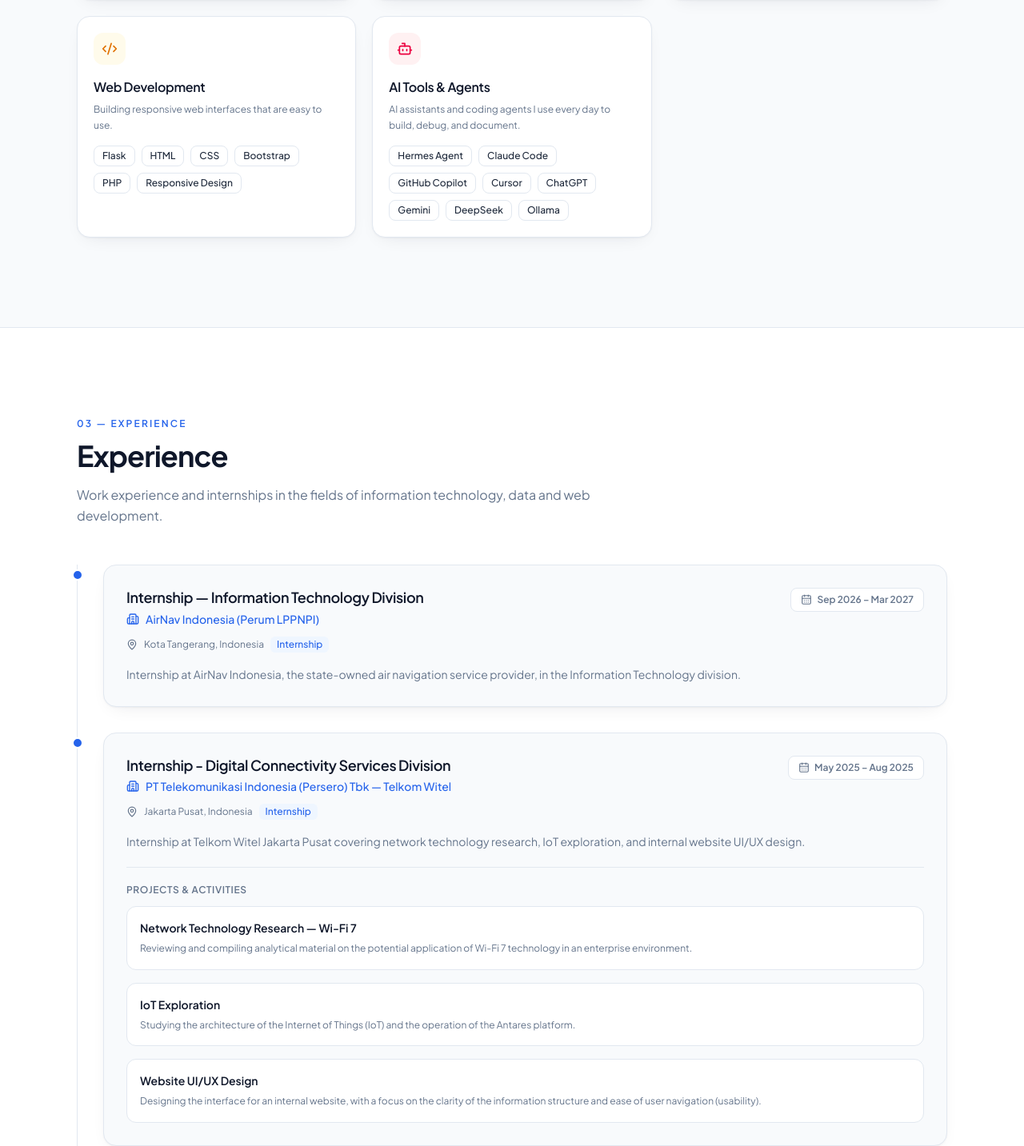
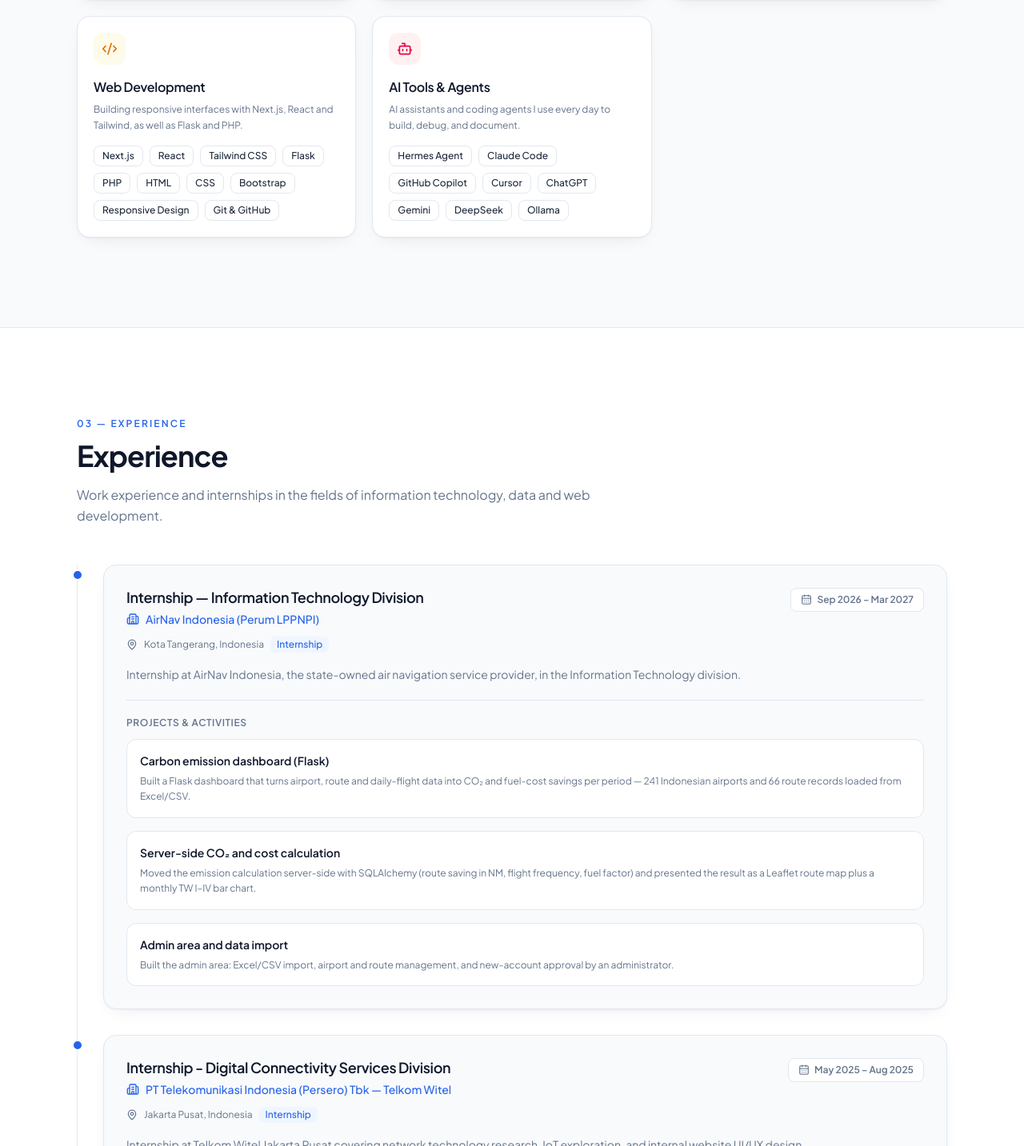
Before and after one commit to tifaniyy/portfolio, a Next.js app: page / in a window 1280 px wide. Shown: the part 2530-3963 px from the top of the page at 80% size. Built offline with nearby package versions, Linux system fonts and the light colour scheme; no server answers.

Commit message:
update tools di bagian web development

```diff
--- a/src/data/experience.ts
+++ b/src/data/experience.ts
@@ -55,7 +55,23 @@ export const experiences: ExperienceItem[] = [
     location: "Kota Tangerang, Indonesia",
     description:
       "Internship at AirNav Indonesia, the state-owned air navigation service provider, in the Information Technology division.",
-    activities: [],
+    activities: [
+      {
+        title: "Carbon emission dashboard (Flask)",
+        description:
+          "Built a Flask dashboard that turns airport, route and daily-flight data into CO₂ and fuel-cost savings per period — 241 Indonesian airports and 66 route records loaded from Excel/CSV.",
+      },
+      {
+        title: "Server-side CO₂ and cost calculation",
+        description:
+          "Moved the emission calculation server-side with SQLAlchemy (route saving in NM, flight frequency, fuel factor) and presented the result as a Leaflet route map plus a monthly TW I–IV bar chart.",
+      },
+      {
+        title: "Admin area and data import",
+        description:
+          "Built the admin area: Excel/CSV import, airport and route management, and new-account approval by an administrator.",
+      },
+    ],
   },
   {
     company: "PT Telekomunikasi Indonesia (Persero) Tbk",
--- a/src/data/projects.ts
+++ b/src/data/projects.ts
@@ -23,6 +23,9 @@
  *    dibaca dua arah dari file ini — halaman proyek menampilkan tulisannya, dan
  *    halaman tulisan menampilkan proyeknya (lihat `projectsForJournal`), jadi
  *    cukup ditulis di sini sekali.
+ *  - Label UI untuk `solution` adalah "Details", bukan "Solution".
+ *    Field `problem` sengaja TIDAK ada: section proyek hanya menampilkan
+ *    rincian keterangan proyek, tanpa bagian masalah (permintaan pemilik).
  *  - `category`: jadi tombol filter di section Projects (dan label di kartu).
  *    Nilai yang boleh dipakai ada di type `Project["category"]` di bawah.
  *  - Screenshot proyek AirNav DISAMARKAN (blur radius 16) karena memuat data
@@ -56,10 +59,15 @@ export type Project = {
     | "Web Development";
   summary: string;
   description: string;
-  problem: string;
   solution: string;
   tech: string[];
   features: string[];
+  /**
+   * Angka hasil terukur per proyek — dirender sebagai blok "Results".
+   * Hanya angka yang bisa diverifikasi dari repo/dataset aslinya; kalau
+   * belum ada angka yang sah, biarkan kosong daripada mengarang metrik.
+   */
+  results?: string[];
   /** Real repository URL, or null. */
   github: string | null;
   /** Real deployment URL, or null while it is still a placeholder. */
@@ -86,10 +94,7 @@ export const projects: Project[] = [
     summary:
       "Web-based dashboard that calculates and visualises the CO₂ emissions saved by shortening flight routes across Indonesia, built for the Information Technology Division of AirNav Indonesia.",
     description:
-      "Built during the internship at AirNav Indonesia (Perum LPPNPI), the state-owned air navigation service provider, in the Information Technology division. The application stores Indonesian airports, route savings and daily flight counts in a database, then computes the reduced CO₂ emissions and fuel cost from those inputs. Airports, routes and uploads are maintained through an admin area with Excel/CSV import.",
-    problem:
-      "Shorter flight routes cut fuel burn and CO₂ emissions, but the saving is not visible: the airport, route and daily-flight tables are separate, and the emission figure for a given period has to be worked out by hand.",
-    solution:
+      "Built during the internship at AirNav Indonesia (Perum LPPNPI), the state-owned air navigation service provider, in the Information Technology division. The application stores Indonesian airports, route savings and daily flight counts in a database, then computes the reduced CO₂ emissions and fuel cost from those inputs. Airports, routes and uploads are maintained through an admin area with Excel/CSV import.",    solution:
       "Building a Flask web application: a relational database holds airports (241 Indonesian airports seeded from an OurAirports extract), route savings and daily flights, the CO₂ and cost calculation runs on the server data, and the results are shown as an interactive dashboard — a Leaflet map of the route on top of OpenFreeMap vector tiles plus a per-month bar chart. Data entry is handled through an admin area that accepts Excel/CSV uploads and manages airport and route records.",
     tech: [
       "Python",
@@ -112,6 +117,11 @@ export const projects: Project[] = [
       "Admin area: Excel/CSV upload, airport and route management",
       "Login with admin approval for new accounts",
       "Offline page assets — fonts, map libraries and map style kept in the repo",
+    ],
+    results: [
+      "241 Indonesian airports and 66 route records held in the database and used for every calculation.",
+      "CO₂ and fuel-cost savings computed per route and per period (TW I–IV or full year), replacing manual spreadsheet work.",
+      "Excel/CSV import for airports and routes, plus admin approval for new accounts.",
     ],
     github: "https://github.com/tifaniyy/dashboard-emisi-web",
     demo: null,
@@ -153,10 +163,7 @@ export const projects: Project[] = [
     summary:
       "Web-based dashboard for visualising Indonesian provincial minimum wage trends from 1997–2026 using K-Means clustering.",
     description:
-      "Preprocessed and analyzed Provincial Minimum Wage (UMP) data in Indonesia covering 1997–2026. Implemented K-Means clustering using Scikit-learn to group provinces based on minimum wage characteristics. Created data visualizations using Pandas, Matplotlib, and GeoPandas to illustrate wage trends and clustering results. Developed a web based data visualization application using Flask to present analytical results through an interactive interface.",
-    problem:
-      "The data on Indonesia’s minimum wage (UMP) covers the period 1997–2026 for all provinces in the form of a long table. This format is difficult to scan quickly, meaning that wage increase trends, the provinces with the highest wages, and the grouping of provinces by wage characteristics are not immediately apparent.",
-    solution:
+      "Preprocessed and analyzed Provincial Minimum Wage (UMP) data in Indonesia covering 1997–2026. Implemented K-Means clustering using Scikit-learn to group provinces based on minimum wage characteristics. Created data visualizations using Pandas, Matplotlib, and GeoPandas to illustrate wage trends and clustering results. Developed a web based data visualization application using Flask to present analytical results through an interactive interface.",    solution:
       "Building a Flask-based visualisation application: UMP data is processed using Pandas, clustered using K-Means (Scikit-learn), and then visualised using Matplotlib and GeoPandas to produce trend graphs, clustering results and maps. The application is then deployed so that it can be accessed online.",
     tech: [
       "Python",
@@ -176,6 +183,11 @@ export const projects: Project[] = [
       "Visualisation of UMP distribution (GeoPandas)",
       "Interactive web interface",
       "Complete source code + dataset on GitHub",
+    ],
+    results: [
+      "984 UMP records covering 38 provinces from 1997 to 2026, cleaned and clustered.",
+      "K-Means groups the 38 provinces by wage level, so similar provinces can be compared directly.",
+      "Trend and clustering results visualised with Matplotlib and GeoPandas inside a Flask app.",
     ],
     github: "https://github.com/tifaniyy/ump-flask",
     demo: null,
@@ -210,10 +222,7 @@ export const projects: Project[] = [
     summary:
       "Served as a Software Designer for the Oldmarketjkt web based e-commerce project.",
     description:
-      "Served as a Software Designer for the Oldmarketjkt web based e-commerce project. Designed software requirements, system structure, and user interfaces to support application development.",
-    problem:
-      "The e-commerce second-hand shop project requires a clear design framework before moving on to the development stage: the system requirements, application structure and user interface have not yet been defined, which risks major changes having to be made whilst the project is in progress.",
-    solution:
+      "Served as a Software Designer for the Oldmarketjkt web based e-commerce project. Designed software requirements, system structure, and user interfaces to support application development.",    solution:
       "Acting as a Software Designer: defining software requirements, designing the system architecture, and designing the user interface to serve as a guide for the development team.",
     tech: ["Software Design", "UI/UX Design", "Figma", "System Design"],
     features: [
@@ -221,6 +230,10 @@ export const projects: Project[] = [
       "System structure design",
       "User interface design",
       "Development reference documentation",
+    ],
+    results: [
+      "4 design deliverables: software requirements specification, system structure, user interface design, and a development reference document.",
+      "The requirements and UI design were the baseline the development team built the store from.",
     ],
     github: null,
     demo: null,
@@ -243,10 +256,7 @@ export const projects: Project[] = [
     summary:
       "Web-based Streamlit dashboard presenting Indonesian provincial minimum wage insights in an interactive, user-friendly format.",
     description:
-      "Performed data preprocessing and analysis of Indonesian Provincial Minimum Wage (UMP) data using Python and Pandas. Created line and bar chart visualizations using Matplotlib to analyze UMP trends across provinces from 1997–2025. Developed a web based dashboard using Streamlit to present data insights in an interactive and user friendly format.",
-    problem:
-      "The analysis of the UMP trend for 1997–2025 is only available in the form of non-interactive processed data, making it difficult for non-technical users to explore the trends by province independently.",
-    solution:
+      "Performed data preprocessing and analysis of Indonesian Provincial Minimum Wage (UMP) data using Python and Pandas. Created line and bar chart visualizations using Matplotlib to analyze UMP trends across provinces from 1997–2025. Developed a web based dashboard using Streamlit to present data insights in an interactive and user friendly format.",    solution:
       "Building a Streamlit dashboard: data is cleaned and analysed using Pandas, visualised as line charts and bar charts using Matplotlib, and then presented via an interactive and user-friendly web interface.",
     tech: ["Python", "Pandas", "Matplotlib", "Streamlit", "Data Cleaning"],
     features: [
@@ -254,6 +264,11 @@ export const projects: Project[] = [
       "Line chart of UMP trends per province (1997–2025)",
       "Bar chart of comparisons between provinces",
       "Interactive web dashboard with Streamlit",
+    ],
+    results: [
+      "946 cleaned UMP records across 34 provinces, 1997–2025.",
+      "Interactive line and bar charts let visitors compare provinces and follow wage trends by year.",
+      "Published on Streamlit Community Cloud, so the dashboard can be opened and used directly.",
     ],
     github: "https://github.com/tifaniyy/ump-dashboard",
     demo: "https://ump-dashboard.streamlit.app/",
@@ -275,10 +290,7 @@ export const projects: Project[] = [
     summary:
       "Web-based online shoes store developed locally using PHP, SQL and Bootstrap, focused on navigation flow and accessibility.",
     description:
-      "Designed the website navigation structure to improve user flow and accessibility. Designed and implemented a responsive navigation bar using Bootstrap. Created wireframes to define the website layout and user interface structure. Built an interactive prototype to demonstrate user flows and interface interactions.",
-    problem:
-      "Website navigation for the online shoe store needs to be easier to understand: user flow is unclear, and the design is not responsive across different screen sizes.",
-    solution:
+      "Designed the website navigation structure to improve user flow and accessibility. Designed and implemented a responsive navigation bar using Bootstrap. Created wireframes to define the website layout and user interface structure. Built an interactive prototype to demonstrate user flows and interface interactions.",    solution:
       "Designing the navigation structure to improve user flow and accessibility, creating wireframes as layout references, building a responsive navigation bar with Bootstrap, and developing an interactive prototype to demonstrate user journeys and interface interactions.",
     tech: ["PHP", "SQL", "Bootstrap", "HTML", "CSS", "Figma"],
     features: [
@@ -287,6 +299,10 @@ export const projects: Project[] = [
       "Layout and interface structure wireframes",
       "Interactive user flow prototype",
       "Local development with PHP and SQL",
+    ],
+    results: [
+      "17 PHP pages covering the storefront and the admin area (product and category management).",
+      "Responsive navigation built with Bootstrap, backed by wireframes and an interactive flow prototype.",
     ],
     github: "https://github.com/tifaniyy/website_tokosepatu",
     demo: null,
@@ -309,10 +325,7 @@ export const projects: Project[] = [
     summary:
       "Machine learning project classifying hand gesture images into three categories: Rock, Paper, and Scissors.",
     description:
-      "Prepared and preprocessed hand gesture image data for machine learning classification. Trained a machine learning model to classify hand gestures into three categories: Rock, Paper, and Scissors. Performed model evaluation to assess classification performance and prediction accuracy. Developed a classification workflow for predicting hand gestures from input images.",
-    problem:
-      "Hand gesture images need to be automatically recognized into three classes (Rock, Paper, Scissors), and the trained model must be measurable in terms of prediction accuracy.",
-    solution:
+      "Prepared and preprocessed hand gesture image data for machine learning classification. Trained a machine learning model to classify hand gestures into three categories: Rock, Paper, and Scissors. Performed model evaluation to assess classification performance and prediction accuracy. Developed a classification workflow for predicting hand gestures from input images.",    solution:
       "Preparing and preprocessing hand gesture image data for machine learning classification. Training a machine learning model to classify hand gestures into three categories: Rock, Paper, and Scissors. Performing model evaluation to assess classification performance and prediction accuracy. Developing a classification workflow for predicting hand gestures from input images.",
     tech: [
       "Python",
@@ -326,6 +339,10 @@ export const projects: Project[] = [
       "Training of 3-class classification model",
       "Performance & prediction accuracy evaluation",
       "Prediction workflow from input images",
+    ],
+    results: [
+      "97.15% validation accuracy on 874 held-out images (3 classes: rock, paper, scissors).",
+      "Model trained on 1,314 images, preprocessed to 150×150 px, and stopped automatically once accuracy passed 97%.",
     ],
     github: "https://github.com/tifaniyy/rock_scissors_paper",
     demo: null,
--- a/src/data/skills.ts
+++ b/src/data/skills.ts
@@ -1,5 +1,9 @@
 /**
- * Skills data — taken from the "Training, Skills, & Tools" section of the CV.
+ * Skills data — taken from the "Training, Skills, & Tools" section of the CV,
+ * plus the stack this portfolio is itself built with: Next.js, React, Tailwind
+ * CSS and Git/GitHub. Those four are listed because the site is the working
+ * proof (and so a recruiter reading the page sees the stack they are looking
+ * at), not because a course certificate says so.
  * ---------------------------------------------------------------
  * EDIT THIS FILE to add/remove skills.
  * `icon` values are Lucide React icon names (see src/components/Skills.tsx).
@@ -59,10 +63,22 @@ export const skillCategories: SkillCategory[] = [
   },
   {
     title: "Web Development",
-    description: "Building responsive web interfaces that are easy to use.",
+    description:
+      "Building responsive interfaces with Next.js, React and Tailwind, as well as Flask and PHP.",
     icon: "Code2",
     accent: "amber",
-    skills: ["Flask", "HTML", "CSS", "Bootstrap", "PHP", "Responsive Design"],
+    skills: [
+      "Next.js",
+      "React",
+      "Tailwind CSS",
+      "Flask",
+      "PHP",
+      "HTML",
+      "CSS",
+      "Bootstrap",
+      "Responsive Design",
+      "Git & GitHub",
+    ],
   },
   {
     title: "AI Tools & Agents",
```
Also changed, not shown: src/app/projects/[slug]/page.tsx (+19 -0 lines), src/components/ProjectModal.tsx (+19 -0 lines).
